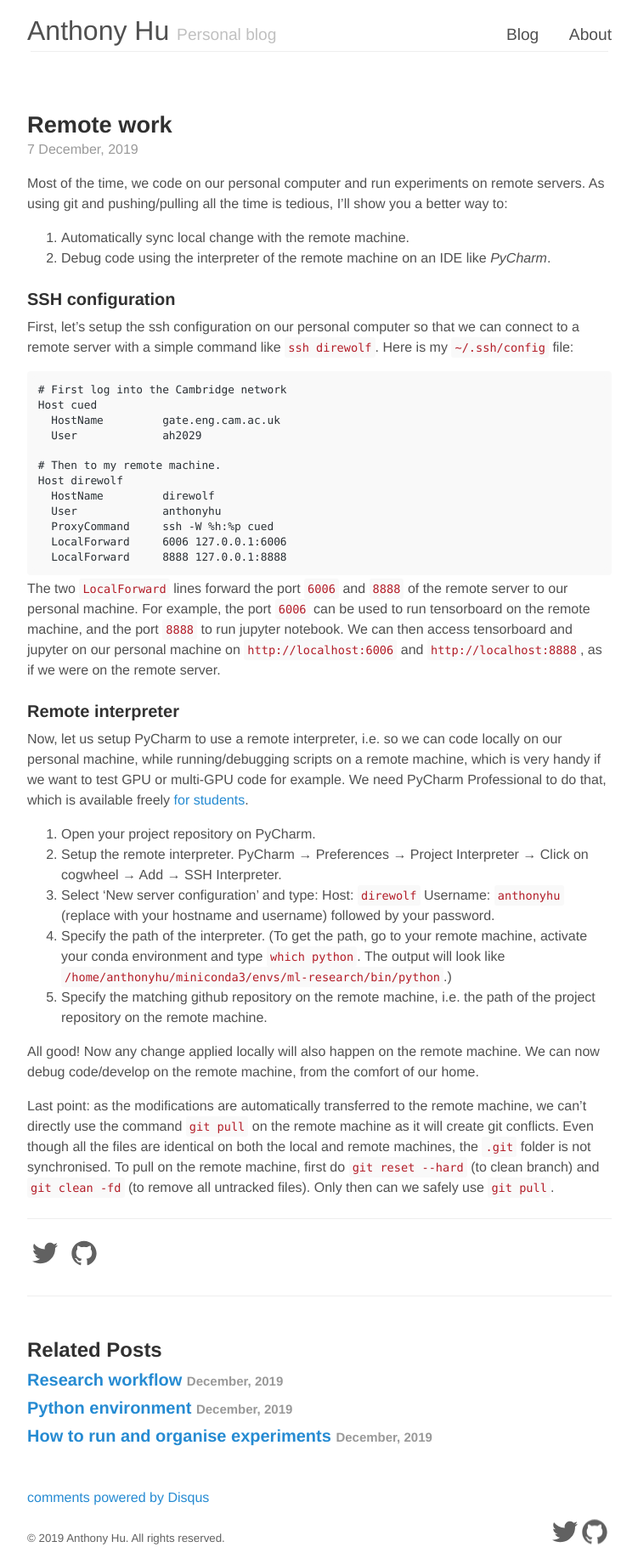
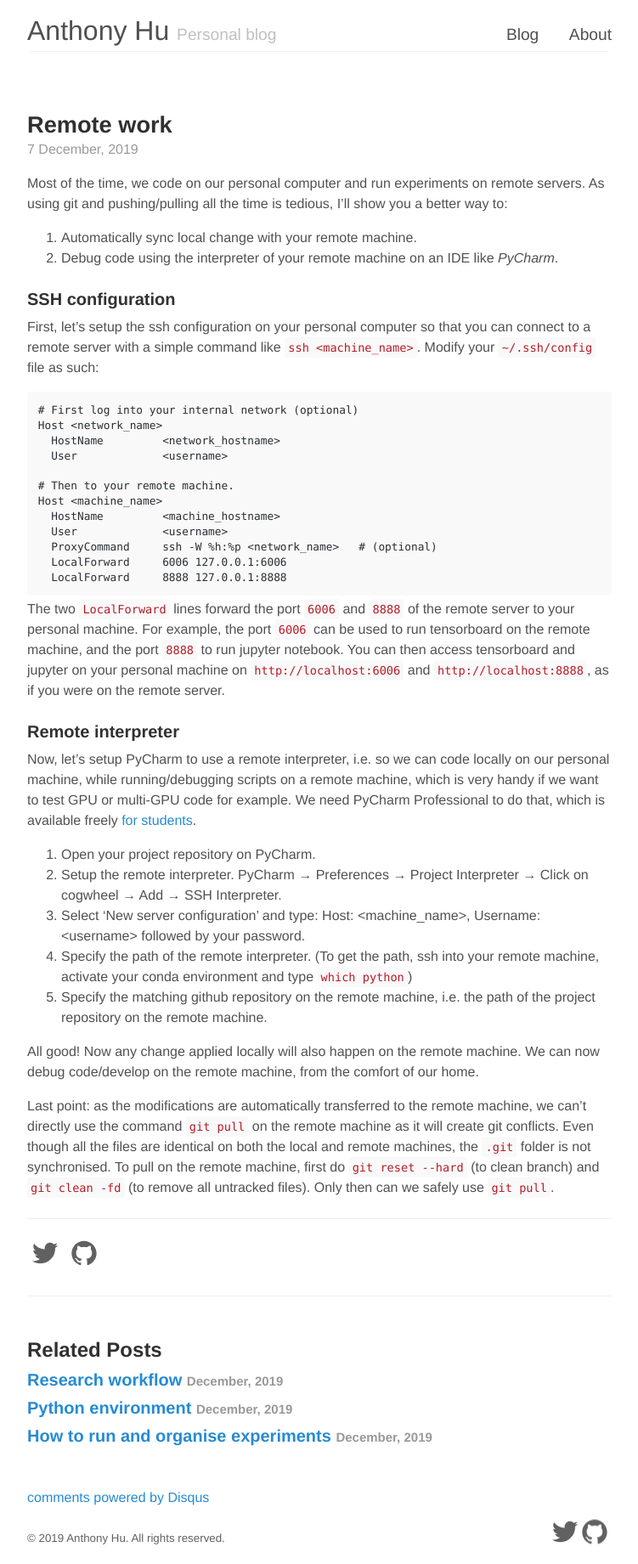
Before and after one commit to anthonyhu/anthonyhu.github.io, a Jekyll site: the page built from _posts/2019-12-07-remote-work.md, in a window 1280 px wide. Shown: the whole page at 85% size, without its empty margins (264-1015 px from the left). Built offline with Jekyll 4.4.1, drawn with Linux system fonts in a browser that asks for light colours; comment, search, counter and statistics services are not loaded.

Commit message:
Anonymise remote ssh config

````diff
--- a/_posts/2019-12-07-remote-work.md
+++ b/_posts/2019-12-07-remote-work.md
@@ -8,48 +8,46 @@ github: https://github.com/anthonyhu/ml-research
 
 Most of the time, we code on our personal computer and run experiments on remote servers. As using git and pushing/pulling
 all the time is tedious, I'll show you a better way to:
-1. Automatically sync local change with the remote machine.
-2. Debug code using the interpreter of the remote machine on an IDE like _PyCharm_.
+1. Automatically sync local change with your remote machine.
+2. Debug code using the interpreter of your remote machine on an IDE like _PyCharm_.
 
 
 ### SSH configuration
-First, let's setup the ssh configuration on our personal computer so that we can connect to a remote server with a simple
-command like `ssh direwolf`.
-Here is my `~/.ssh/config` file:
+First, let's setup the ssh configuration on your personal computer so that you can connect to a remote server with a simple
+command like `ssh <machine_name>`. Modify your `~/.ssh/config` file as such:
 
 ```
-# First log into the Cambridge network
-Host cued
-  HostName         gate.eng.cam.ac.uk
-  User             ah2029
+# First log into your internal network (optional)
+Host <network_name>
+  HostName         <network_hostname>
+  User             <username>
 
-# Then to my remote machine.
-Host direwolf
-  HostName         direwolf
-  User             anthonyhu
-  ProxyCommand     ssh -W %h:%p cued
+# Then to your remote machine.
+Host <machine_name>
+  HostName         <machine_hostname>
+  User             <username>
+  ProxyCommand     ssh -W %h:%p <network_name>   # (optional)
   LocalForward     6006 127.0.0.1:6006
   LocalForward     8888 127.0.0.1:8888
 ```
 
-The two `LocalForward` lines forward the port `6006` and `8888` of the remote server to our personal machine. For example,
+The two `LocalForward` lines forward the port `6006` and `8888` of the remote server to your personal machine. For example,
 the port `6006` can be used to run tensorboard on the remote machine, and the port `8888` to run jupyter notebook.
-We can then access tensorboard and jupyter on our personal machine on `http://localhost:6006` and `http://localhost:8888`,
-as if we were on the remote server.
+You can then access tensorboard and jupyter on your personal machine on `http://localhost:6006` and `http://localhost:8888`,
+as if you were on the remote server.
 
 
 ### Remote interpreter
-Now, let us setup PyCharm to use a remote interpreter, i.e. so we can code locally on our personal machine, while
+Now, let's setup PyCharm to use a remote interpreter, i.e. so we can code locally on our personal machine, while
 running/debugging scripts on a remote machine, which is very handy if we want to test GPU or multi-GPU code for
 example. We need PyCharm Professional to do that, which is available freely [for students](https://www.jetbrains.com/student/).
 
 1. Open your project repository on PyCharm.
 2. Setup the remote interpreter. PyCharm → Preferences → Project Interpreter → Click on cogwheel → Add → SSH Interpreter.
-3. Select 'New server configuration' and type: Host: `direwolf` Username: `anthonyhu` (replace with your hostname and username)
+3. Select 'New server configuration' and type: Host: \<machine_name>, Username: \<username>
 followed by your password.
-4. Specify the path of the interpreter. (To get the path, go to your remote machine,
-activate your conda environment and type `which python`.
-The output will look like `/home/anthonyhu/miniconda3/envs/ml-research/bin/python`.)
+4. Specify the path of the remote interpreter. (To get the path, ssh into your remote machine,
+activate your conda environment and type `which python`)
 5. Specify the matching github repository on the remote machine, i.e. the path of the project repository on the remote machine.
 
 All good! Now any change applied locally will also happen on the remote machine. We can now debug code/develop
````
Also changed, not shown: _posts/2019-12-07-research-workflow.md (+2 -2 lines).
